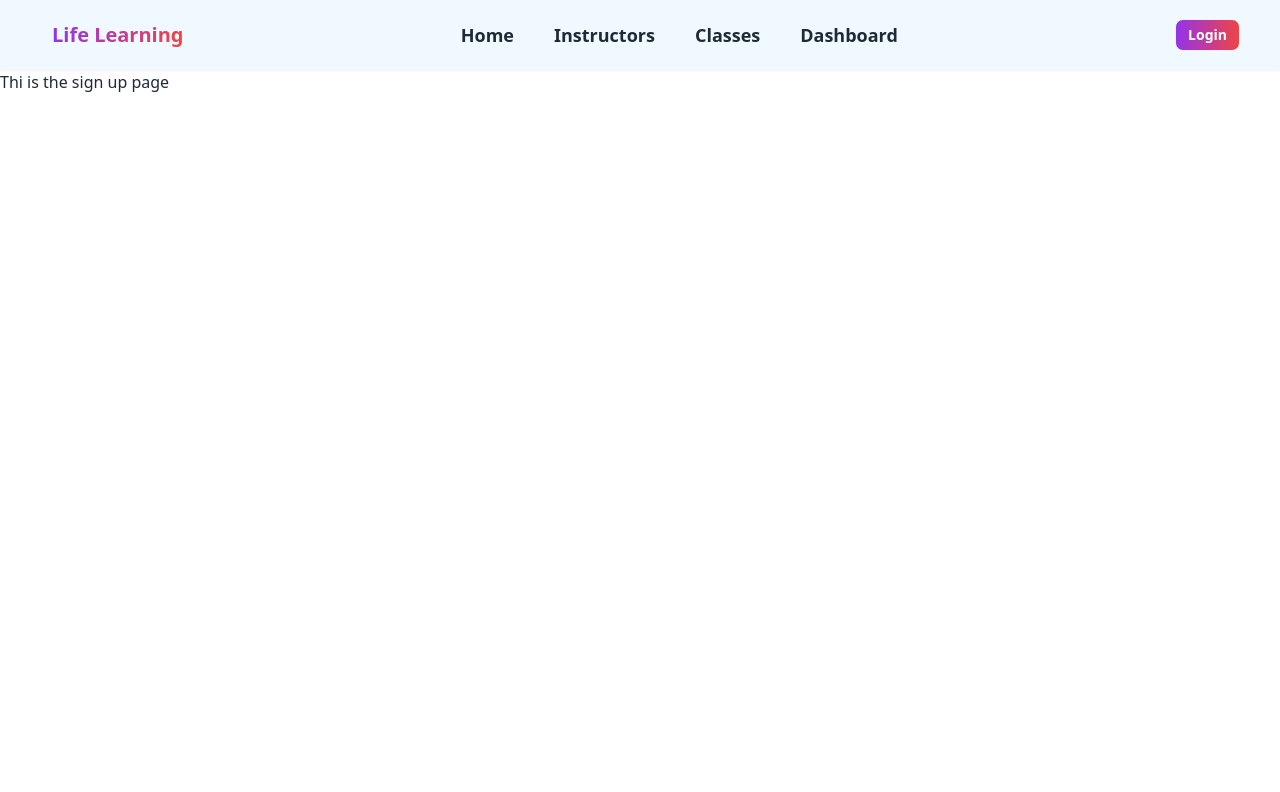
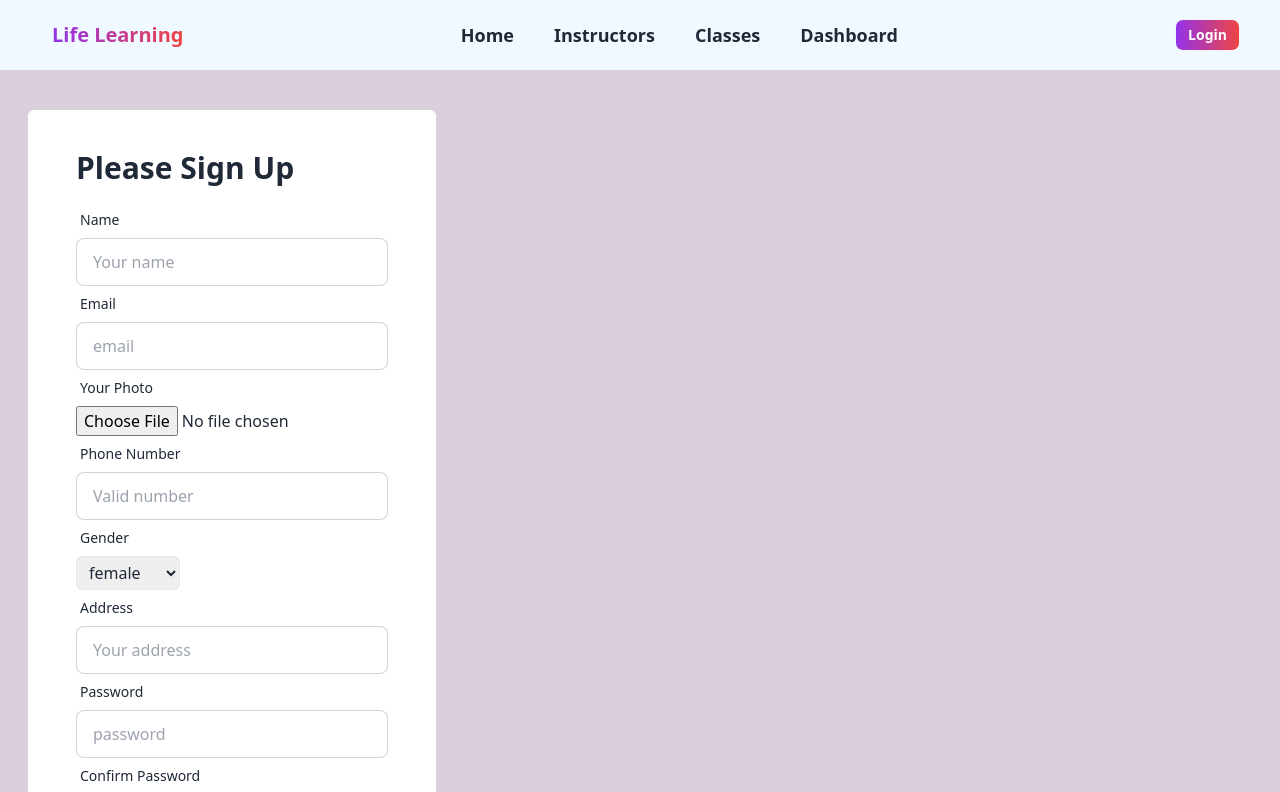
Before and after one commit to hasibulhasan372/life-learning-client, a React (Vite) app: page /signUp in a window 1280 px wide. Shown: the top 792 px of the page. Built offline with nearby package versions, Linux system fonts and the light colour scheme.

Commit message:
login and sign up page created

```diff
--- a/src/pages/Register/LogIn.jsx
+++ b/src/pages/Register/LogIn.jsx
@@ -5,9 +5,9 @@ const LogIn = () => {
     const { register, handleSubmit } = useForm();
     const onSubmit = (data) => console.log(data);
     return (
-        <div className="content-con py-5 sm:py-7 md:py-10 lg:py-32 bg-[#d9d0dc]">
+        <div className="content-con py-5 sm:py-7 md:py-10 lg:py-20 lg:px-7 bg-[#d9d0dc]">
             <div>
-                <form onSubmit={handleSubmit(onSubmit)}  className="bg-white md:mx-6 lg:px-12 md:w-1/2 md:p-6 md:rounded-md">
+                <form onSubmit={handleSubmit(onSubmit)}  className="bg-white px-6  md:px-8 lg:px-12 md:w-1/2 md:mx-auto lg:w-1/3 lg:mx-0 py-6 md:rounded-md">
 
                     {/* Email Input  */}
                     <div className="form-control">
@@ -24,6 +24,8 @@ const LogIn = () => {
                         <input type="password" {...register("password", { required: true })} name="password" placeholder="password" className="input input-bordered" />
 
                     </div>
+
+                    <button className=" text-[#1877f2] hover:underline">Forgot Password ?</button>
 
                     <button className="btn  mt-4 bg-gradient-to-r from-purple-600 to-red-500 font-bold text-xl md:text-2xl w-full text-white capitalize" type="submit"> Submit</button>
                     <div>
--- a/src/pages/Register/SignUp.jsx
+++ b/src/pages/Register/SignUp.jsx
@@ -1,9 +1,89 @@
+import { useForm } from "react-hook-form";
+import { Link } from "react-router-dom";
+
+const SignUp = () => {
+    const { register, handleSubmit, formState: { errors } } = useForm();
+    const onSubmit = (data) => console.log(data);
+    return (
+        <div className="content-con py-5 sm:py-7 md:py-10 lg:py-10 bg-[#d9d0dc]">
+            <div className="lg:px-7">
+                <form onSubmit={handleSubmit(onSubmit)} className="bg-white px-6  md:px-8 lg:px-12 md:w-1/2 md:mx-auto lg:w-1/3 lg:mx-0 py-6 md:rounded-md">
+                            <h2 className="text-xl sm:2xl lg:text-3xl font-bold py-3 sm:py-4">Please Sign Up</h2>
+                    {/* Name Input  */}
+                    <div className="form-control">
+                        <label className="label">
+                            <span className="label-text">Name</span>
+                        </label>
+                        <input type="text" {...register("name", { required: false })} name="name" placeholder="Your name" className="input input-bordered" />
+                    </div>
+                    {/* Email Input  */}
+                    <div className="form-control">
+                        <label className="label">
+                            <span className="label-text">Email</span>
+                        </label>
+                        <input type="email" {...register("email", { required: true })} name="email" placeholder="email" className="input input-bordered" />
+                    </div>
+                    {/* Email Input  */}
+                    <div className="form-control">
+                        <label className="label">
+                            <span className="label-text">Your Photo</span>
+                        </label>
+                        <input type="file" {...register("photo", { required: false })} name="photo" className="" />
+                    </div>
+                    {/* Phone Number Input  */}
+                    <div className="form-control">
+                        <label className="label">
+                            <span className="label-text">Phone Number</span>
+                        </label>
+                        <input type="number" {...register("number", { required: false })} name="number" placeholder="Valid number" className="input input-bordered" />
+                    </div>
+                    {/* Phone Number Input  */}
+                    <div className="form-control w-4/12 sm:w-2/12 md:w-4/12">
+                        <label className="label">
+                            <span className="label-text">Gender</span>
+                        </label>
+                        <select name="gender" {...register("gender")} className="border py-1 px-2 rounded-md">
+                            <option value="female">female</option>
+                            <option value="male">male</option>
+                            <option value="other">other</option>
+                        </select>
+                    </div>
+                     {/* Name Input  */}
+                     <div className="form-control">
+                        <label className="label">
+                            <span className="label-text">Address</span>
+                        </label>
+                        <input type="text" {...register("address", { required: false })} name="address" placeholder="Your address" className="input input-bordered" />
+                    </div>
+                    {/* Password Input  */}
+                    <div className="form-control">
+                        <label className="label">
+                            <span className="label-text">Password</span>
+                        </label>
+                        <input type="password" {...register("password", { required: true, pattern: /(?=.*\d)(?=.*[A-Z])(?=.*[a-z])(?=.*[a-zA-Z!#$%&? "]){6}/ })} name="password" placeholder="password" className="input input-bordered" />
+                        {errors.password && <span className="text-red-500">This field is required at least 6 character, one capital letter, one small letter and a special character</span>}
+                    </div>
+                    {/* Confirm Password Input  */}
+                    <div className="form-control">
+                        <label className="label">
+                            <span className="label-text">Confirm Password</span>
+                        </label>
+                        <input type="password" {...register("confirmPassword", { required: true})} name="confirmPassword" placeholder="Confirm Password" className="input input-bordered" />
+
+                    </div>
+
+                    <button className="btn  mt-4 bg-gradient-to-r from-purple-600 to-red-500 font-bold text-xl md:text-2xl w-full text-white capitalize" type="submit"> Submit</button>
+                    <div>
+                        <p className="pt-4">You have already an account? <Link to="/login" className="underline text-sky-500 ">Login</Link></p>
+                    </div>
+                </form>
+
+                <div>
+
+                </div>
 
 
-const SignUp = () => {
-    return (
-        <div>
-            <h1>Thi is the sign up page</h1>
+            </div>
         </div>
     );
 };
```
